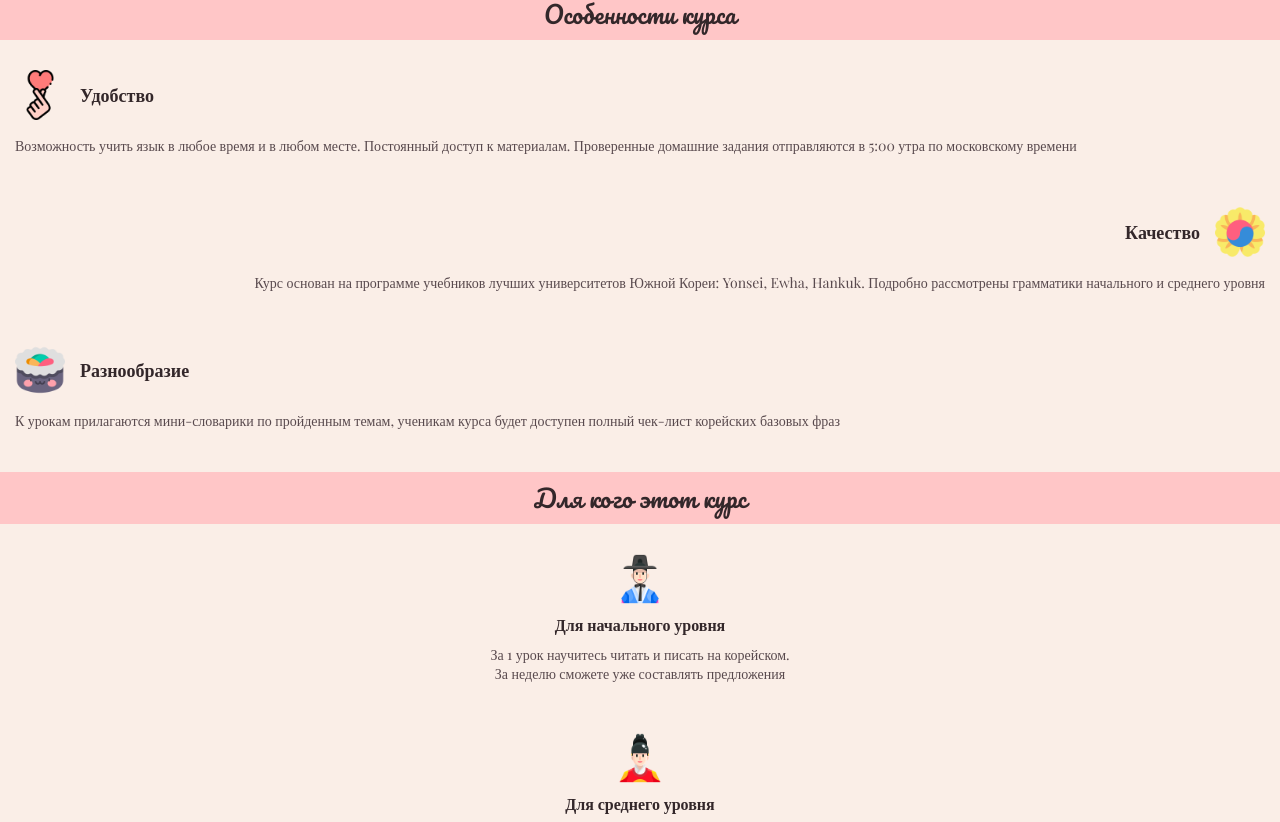
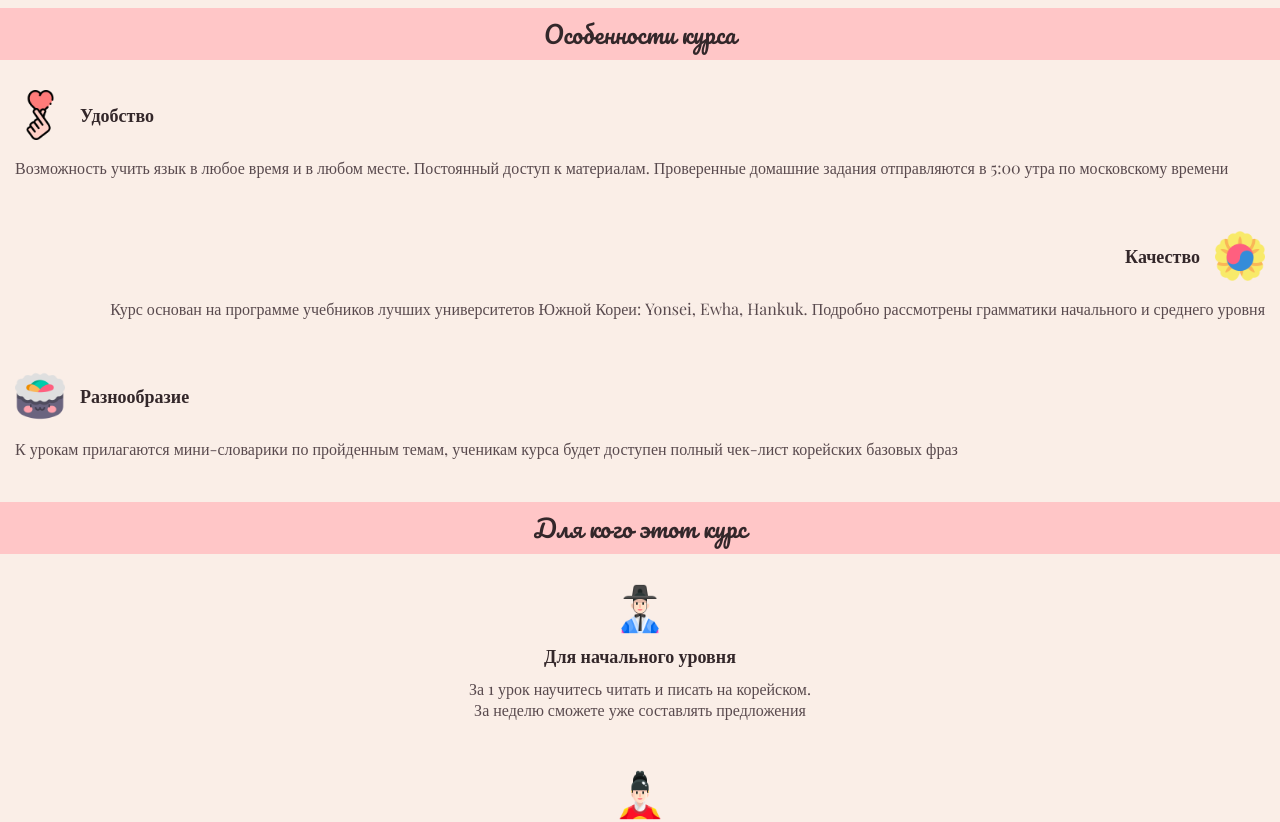
Before and after one commit to AnotherGosu/korean-course, a Next.js app: page / in a window 1280 px wide. Shown: the part 2380-3202 px from the top of the page. Built offline with nearby package versions, Linux system fonts and the light colour scheme; a web font is replaced by a local one.

Commit message:
Mobile version

```diff
--- a/components/common/Heading/Heading.module.css
+++ b/components/common/Heading/Heading.module.css
@@ -3,7 +3,6 @@
   justify-content: center;
   align-items: center;
   padding: 5px 0;
-
   background-color: var(--color-secondary);
 }
 
--- a/components/sections/Audience/Audience.module.css
+++ b/components/sections/Audience/Audience.module.css
@@ -29,7 +29,3 @@
   gap: 10px;
   text-align: center;
 }
-
-.heading {
-  font-size: 16px;
-}
--- a/components/sections/Audience/index.js
+++ b/components/sections/Audience/index.js
@@ -8,7 +8,7 @@ export default function Audience() {
       <div className={styles.container}>
         <div className={styles.level}>
           <div className={`${styles.image} ${styles.imageBeginner}`} />
-          <h3 className={styles.heading}>Для начального уровня</h3>
+          <h3>Для начального уровня</h3>
           <p>
             За 1 урок научитесь читать и писать на корейском.
             <br />
@@ -17,7 +17,7 @@ export default function Audience() {
         </div>
         <div className={styles.level}>
           <div className={`${styles.image} ${styles.imageIntermidiate}`} />
-          <h3 className={styles.heading}>Для среднего уровня</h3>
+          <h3>Для среднего уровня</h3>
           <p>
             Повысите уровень своих знаний и навыков.
             <br />
--- a/components/sections/Benefits/components/Benefit/Benefit.module.css
+++ b/components/sections/Benefits/components/Benefit/Benefit.module.css
@@ -28,11 +28,6 @@
   align-self: flex-end;
 }
 
-.heading {
-  font-size: 18px;
-  font-weight: 600;
-}
-
 .text {
   line-height: 1.6;
 }
--- a/components/sections/Benefits/components/Benefit/index.js
+++ b/components/sections/Benefits/components/Benefit/index.js
@@ -4,7 +4,7 @@ export default function Benefit({ image, heading, text, isAlignEnd }) {
   return isAlignEnd ? (
     <div className={styles.containerAlignEnd}>
       <div className={styles.headerAlignEnd}>
-        <h3 className={styles.heading}>{heading}</h3>
+        <h3>{heading}</h3>
         <div
           className={styles.icon}
           style={{ backgroundImage: `url(${image})` }}
@@ -20,7 +20,7 @@ export default function Benefit({ image, heading, text, isAlignEnd }) {
           style={{ backgroundImage: `url(${image})` }}
         />
 
-        <h3 className={styles.heading}>{heading}</h3>
+        <h3>{heading}</h3>
       </div>
       <p className={styles.text}>{text}</p>
     </div>
--- a/components/sections/Contacts/Contacts.module.css
+++ b/components/sections/Contacts/Contacts.module.css
@@ -19,6 +19,7 @@
   display: flex;
   flex-direction: column;
   align-items: center;
+  text-align: center;
   gap: 15px;
 }
 
--- a/components/sections/Home/Home.module.css
+++ b/components/sections/Home/Home.module.css
@@ -1,7 +1,7 @@
 .container {
   display: flex;
   flex-direction: column;
-  gap: 10px;
+  gap: 20px;
   padding: 30px 15px 80px 15px;
   min-height: 100vh;
 }
@@ -24,7 +24,7 @@
   flex-grow: 1;
   gap: 10px;
   width: 100%;
-  font-size: 20px;
+  font-size: 18px;
   font-weight: 500;
   text-align: center;
   line-height: 1.6;
@@ -38,3 +38,13 @@
   background-size: contain;
   background-image: url("/flag.png");
 }
+
+@media screen and (min-height: 700px) {
+  .polaroidWrapper {
+    padding: 0;
+  }
+
+  .heading {
+    font-size: 20px;
+  }
+}
--- a/components/sections/Reason/Reason.module.css
+++ b/components/sections/Reason/Reason.module.css
@@ -37,7 +37,7 @@
   display: flex;
   flex-direction: column;
   gap: 10px;
-  padding-left: 15px;
+  margin-left: 20px;
 }
 
 .subsectionBottom {
--- a/styles/globals.css
+++ b/styles/globals.css
@@ -18,9 +18,9 @@ body {
   background-color: var(--color-background);
 }
 
-a {
-  color: inherit;
-  text-decoration: none;
+main {
+  display: flex;
+  flex-direction: column;
 }
 
 h1,
@@ -31,15 +31,23 @@ h5 {
   color: var(--color-headline);
 }
 
-main {
-  display: flex;
-  flex-direction: column;
+h2 {
+  font-size: 24px;
+}
+
+h3 {
+  font-size: 18px;
 }
 
 p,
 li {
   color: var(--color-paragpraph);
-  font-size: 14px;
+  font-size: 16px;
+}
+
+a {
+  color: inherit;
+  text-decoration: none;
 }
 
 button {
```
